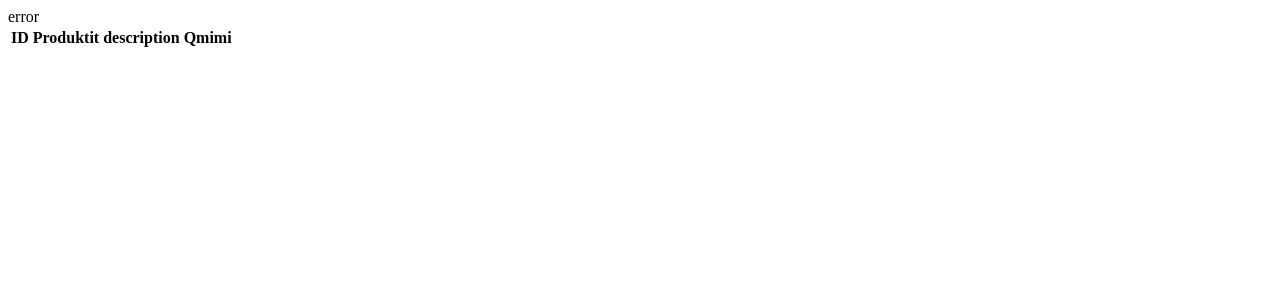
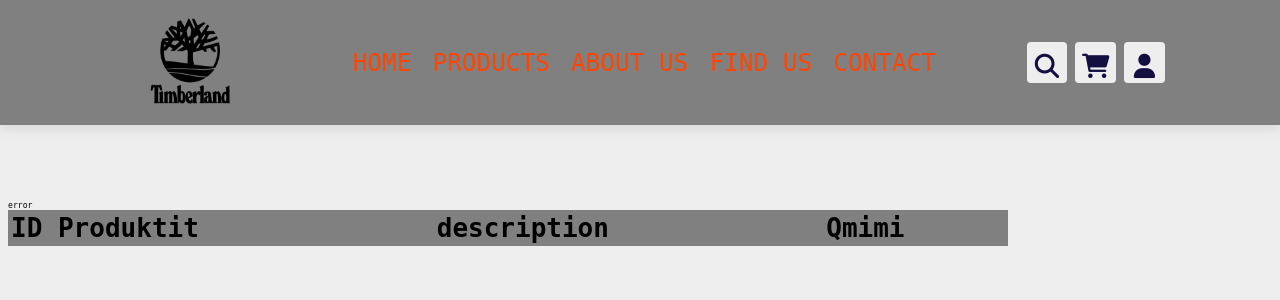
Before and after one commit to LumHamitii/ProjektiWEB, a PHP site: page /cart.php in a window 1280 px wide. Shown: the top 300 px of the page. Run offline with PHP 8.4, Linux system fonts and the light colour scheme; lists and menus that the app fills with data are empty.

Commit message:
remove and css

```diff
--- a/addcart.php
+++ b/addcart.php
@@ -16,7 +16,6 @@ if($_SERVER["REQUEST_METHOD"]=="POST")
          'description'=>$_POST['description'],
          'price'=>$_POST['price']);
          echo"<script>
-         alert ('item added');
          window.location.href='products.php';
          </script>";
         }
@@ -26,7 +25,6 @@ if($_SERVER["REQUEST_METHOD"]=="POST")
                                        'description'=>$_POST['description'],
                                        'price'=>$_POST['price']);
             echo"<script>
-             alert ('item added');
              window.location.href='products.php';
              </script>";
         }
--- a/cart.php
+++ b/cart.php
@@ -8,11 +8,43 @@
 <html lang="en">
 
 <head>
+    <link rel="stylesheet" href="style.css">
+    <link rel="stylesheet" href="cart.css">
+    <link rel="stylesheet" href="https://cdnjs.cloudflare.com/ajax/libs/font-awesome/6.2.1/css/all.min.css" integrity="sha512-MV7K8+y+gLIBoVD59lQIYicR65iaqukzvf/nwasF0nqhPay5w/9lJmVM2hMDcnK1OnMGCdVK+iQrJ7lzPJQd1w==" crossorigin="anonymous" referrerpolicy="no-referrer" />  <!-- CDN per logo te shoping  -->
+
+    <title>Timberland-KS</title>
 </head>
+<body>
+    <header class="header">
 
-<body>
+        <a href="#"> <img src="images/timberland.png" width="150" height="90"></a>
+        <div class="navv">
+        <nav class="navbar">
+        <a href="index.php">HOME</a>
+         <a href="products.php">PRODUCTS</a>
+         <a href="aboutus.php"> ABOUT US</a>
+         <a href="findus.php">FIND US</a>
+         <a href="contact.php">CONTACT</a>
+        </div>
+        <div class="icons">
+            <div class="fas fa-search" id="search-btn"></div>
+            <a href="cart.php">
+            <div class="fas fa-shopping-cart" id="cart-btn"></div>
+</a>
+            <a href="login.php">
+                <div class="fas fa-user"></div>
+            </a>
+        </div>
 
-        <table>
+        <form action="" class="search-form" >
+            <input type="search" id="search-box" placeholder="search here...">
+            <label for="search-box" class="fas fa-search"></label>
+
+    </header>
+
+
+    <div class="ct">
+        <table class="tcart">
             <tr>
                 <th>ID Produktit</th>
                 <th>description</th>
@@ -37,7 +69,7 @@
                             <td>
                                 <?php echo $products["price"]; ?> €
                             </td>
-
+                            <td><button name="Remove" class="btn btn btn-outline-danger">REMOVE</button></td>
                         </tr>
                     </form>
                     <?php
@@ -47,5 +79,6 @@
                 ?>
 
             </table>
+            </div>
             </body>
             </html>
```
